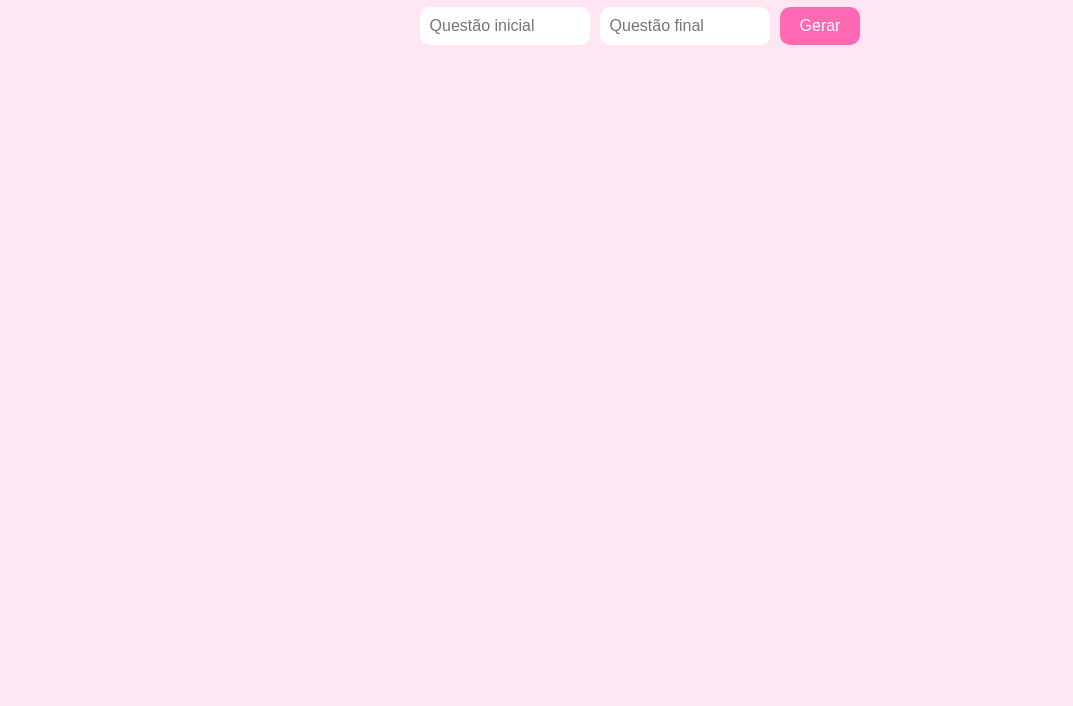
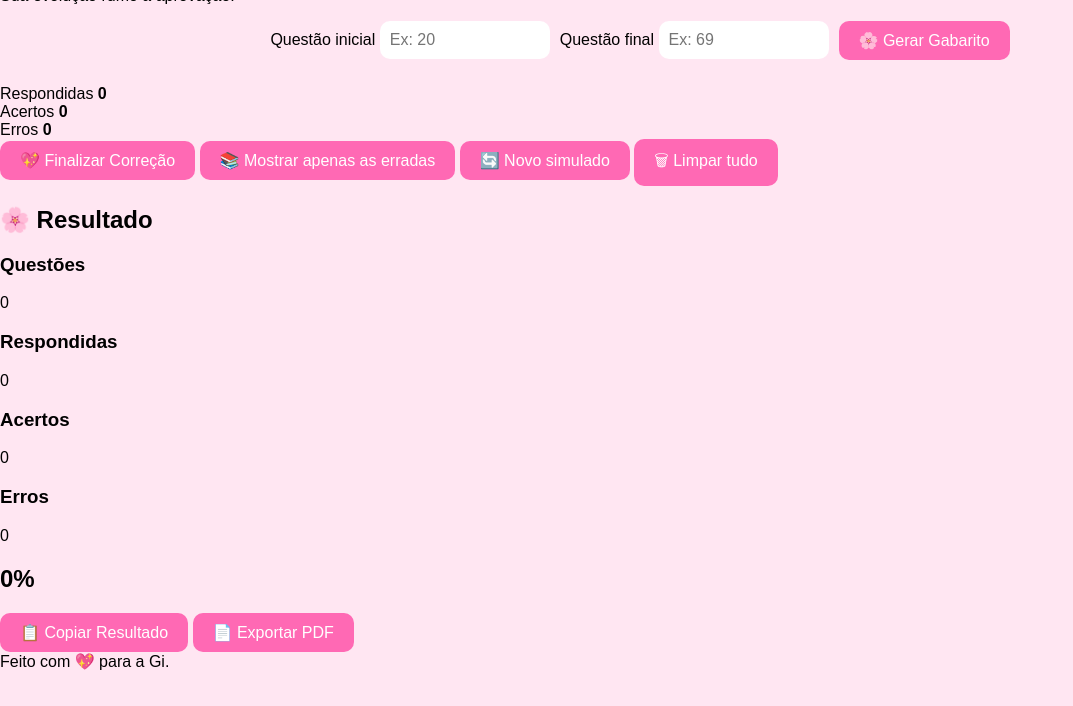
Before and after one commit to gihmendesp/Gabarito, a plain HTML site: page index.html in a window 1280 px wide. Shown: the part 94-800 px from the top of the page, without its empty margins (0-1073 px from the left). Drawn offline with Linux system fonts and the light colour scheme.

Commit message:
Update index.html

```diff
--- a/index.html
+++ b/index.html
@@ -1,38 +1,236 @@
 <!DOCTYPE html>
-<html lang="pt-br">
+<html lang="pt-BR">
 <head>
+    <meta charset="UTF-8">
+    <meta name="viewport" content="width=device-width, initial-scale=1.0">
+    <title>🌸 Gabarito da Gi</title>
 
-<meta charset="UTF-8">
+    <link rel="stylesheet" href="style.css">
 
-<meta name="viewport" content="width=device-width, initial-scale=1.0">
+    <link rel="preconnect" href="https://fonts.googleapis.com">
+    <link rel="preconnect" href="https://fonts.gstatic.com" crossorigin>
 
-<title>Meu Gabarito 🌸</title>
-
-<link rel="stylesheet" href="style.css">
-
+    <link href="https://fonts.googleapis.com/css2?family=Nunito:wght@400;600;700;800&display=swap" rel="stylesheet">
 </head>
 
 <body>
 
-<div class="container">
+<header>
 
-<h1>🌸 Meu Gabarito 🌸</h1>
+    <h1>🌸 Gabarito da Gi</h1>
 
-<div class="config">
+    <p>
+        Sua evolução rumo à aprovação.
+    </p>
 
-<input type="number" id="inicio" placeholder="Questão inicial">
+</header>
 
-<input type="number" id="fim" placeholder="Questão final">
+<section class="config">
 
-<button onclick="gerar()">Gerar</button>
+    <div class="campo">
+
+        <label>
+            Questão inicial
+        </label>
+
+        <input
+            type="number"
+            id="inicio"
+            placeholder="Ex: 20">
+
+    </div>
+
+    <div class="campo">
+
+        <label>
+            Questão final
+        </label>
+
+        <input
+            type="number"
+            id="fim"
+            placeholder="Ex: 69">
+
+    </div>
+
+    <button id="gerar">
+        🌸 Gerar Gabarito
+    </button>
+
+</section>
+
+<section id="painel" class="oculto">
+
+    <div class="card-resumo">
+
+        <div>
+
+            <span>Respondidas</span>
+
+            <strong id="respondidas">
+                0
+            </strong>
+
+        </div>
+
+        <div>
+
+            <span>Acertos</span>
+
+            <strong id="acertos">
+                0
+            </strong>
+
+        </div>
+
+        <div>
+
+            <span>Erros</span>
+
+            <strong id="erros">
+                0
+            </strong>
+
+        </div>
+
+    </div>
+
+    <div class="barra">
+
+        <div id="progresso"></div>
+
+    </div>
+
+</section>
+
+<section id="listaQuestoes">
+
+</section>
+
+<section
+id="acoes"
+class="oculto">
+
+<button id="finalizar">
+💖 Finalizar Correção
+</button>
+
+<button id="mostrarErradas">
+📚 Mostrar apenas as erradas
+</button>
+
+<button id="novoSimulado">
+🔄 Novo simulado
+</button>
+
+<button id="limparTudo">
+🗑 Limpar tudo
+</button>
+
+</section>
+
+<section
+id="resultado"
+class="resultado oculto">
+
+<h2>
+🌸 Resultado
+</h2>
+
+<div class="resultado-grid">
+
+<div>
+
+<h3>
+Questões
+</h3>
+
+<p id="rQuestoes">
+0
+</p>
 
 </div>
 
-<div id="gabarito"></div>
+<div>
+
+<h3>
+Respondidas
+</h3>
+
+<p id="rRespondidas">
+0
+</p>
 
 </div>
+
+<div>
+
+<h3>
+Acertos
+</h3>
+
+<p id="rAcertos">
+0
+</p>
+
+</div>
+
+<div>
+
+<h3>
+Erros
+</h3>
+
+<p id="rErros">
+0
+</p>
+
+</div>
+
+</div>
+
+<div class="percentual">
+
+<h2 id="porcentagem">
+0%
+</h2>
+
+</div>
+
+<h3 id="avaliacao">
+
+</h3>
+
+<p id="frase">
+
+</p>
+
+<div class="botoesResultado">
+
+<button id="copiar">
+
+📋 Copiar Resultado
+
+</button>
+
+<button id="pdf">
+
+📄 Exportar PDF
+
+</button>
+
+</div>
+
+</section>
+
+<footer>
+
+Feito com 💖 para a Gi.
+
+</footer>
 
 <script src="script.js"></script>
 
 </body>
+
 </html>
```
